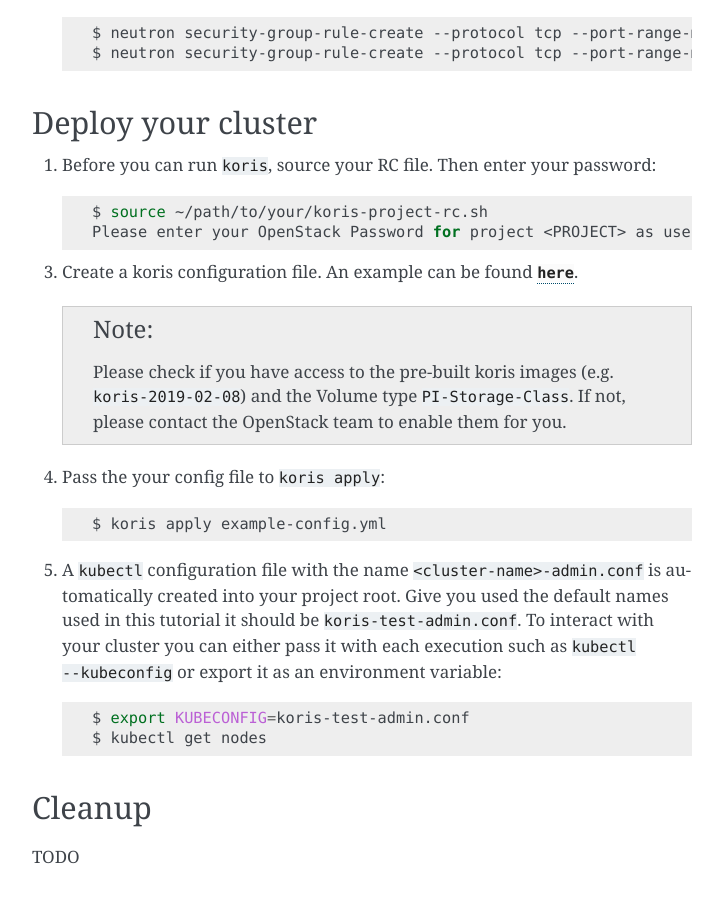
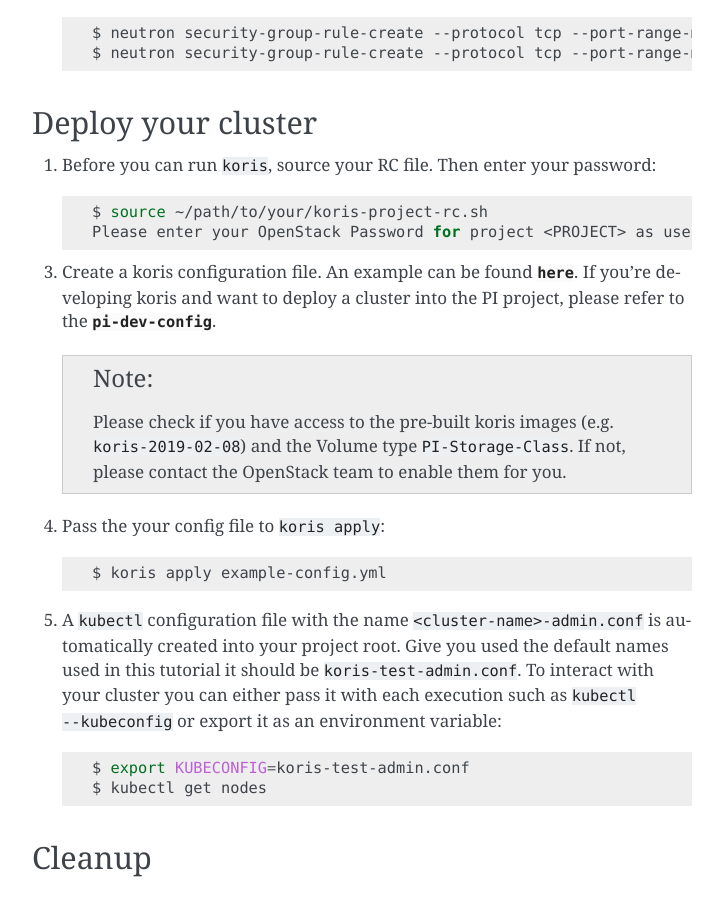
Before and after one commit to noris-network/koris, a Sphinx documentation site: the page built from docs/usage.rst, in a window 1280 px wide and 900 px high, scrolled down 1561 px. Shown: the whole window, without its empty margins (388-1111 px from the left). Built offline with Sphinx 7.4.7, drawn with Linux system fonts in a browser that asks for light colours.

Commit message:
Seperate example-config and pi-dev-config files
A new folder configs/ has been created on project root with two files in
it: example-config.yml and pi-dev-config.yml . The first is a general
reference file which should work out-of-the-box in conjunction to the
explanation of usage.rst . The second one is a sample configuration file
which should work out-of-the-box when developing for koris inside the PI
OpenStack project.

Furthermore, links inside README.rst and usage.rst have been adjusted so
they point to the new config files.

```diff
--- a/README.rst
+++ b/README.rst
@@ -146,7 +146,8 @@
      neutron security-group-rule-create --protocol tcp --port-range-min 179 --port-range-max 179 --remote-ip-prefix <CUSTOMER_CIDR> --direction egress <CLUSTER-SEC-GROUP>
      neutron security-group-rule-create --protocol tcp --port-range-min 179 --port-range-max 179 --direction ingress --remote-ip-prefix <CUSTOMER_CIDR> <CLUSTER-SEC-GROUP>
 
-5. Create a configuration file (see `example <https://gitlab.noris.net/PI/koris/blob/dev/docs/example-config.yml>`_).
+5. Create a configuration file. For more information check the :download:`example-config.yml <../configs/example-config.yml>`)
+   or refer to the section :ref:`usage_deploy_cluster`.
 
 6. Run ``koris apply`` with your configuration file as the argument:
 
--- a/docs/usage.rst
+++ b/docs/usage.rst
@@ -51,6 +51,8 @@
      $ neutron security-group-rule-create --protocol tcp --port-range-min 179 --port-range-max 179 --remote-ip-prefix <CUSTOMER_CIDR> --direction egress <CLUSTER-SEC-GROUP>
      $ neutron security-group-rule-create --protocol tcp --port-range-min 179 --port-range-max 179 --direction ingress --remote-ip-prefix <CUSTOMER_CIDR> <CLUSTER-SEC-GROUP>
 
+.. _usage_deploy_cluster:
+
 Deploy your cluster
 ~~~~~~~~~~~~~~~~~~~
 
@@ -61,7 +63,9 @@
       $ source ~/path/to/your/koris-project-rc.sh
       Please enter your OpenStack Password for project <PROJECT> as user <USER>\:
 
-3. Create a koris configuration file. An example can be found :download:`here <example-config.yml>`.
+3. Create a koris configuration file. An example can be found :download:`here <../configs/example-config.yml>`.
+   If you're developing koris and want to deploy a cluster into the PI project, please refer to the
+   :download:`pi-dev-config <../configs/pi-dev-config.yml>`.
 
    .. note::
        Please check if you have access to the pre-built koris images (e.g. ``koris-2019-02-08``) and the
```
Also changed, not shown: 2 other files.
